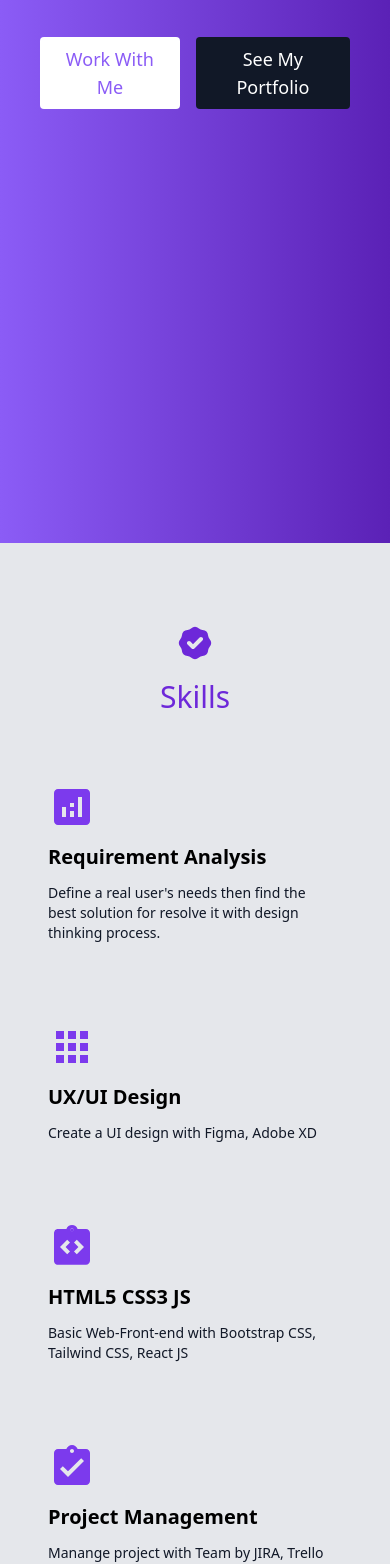
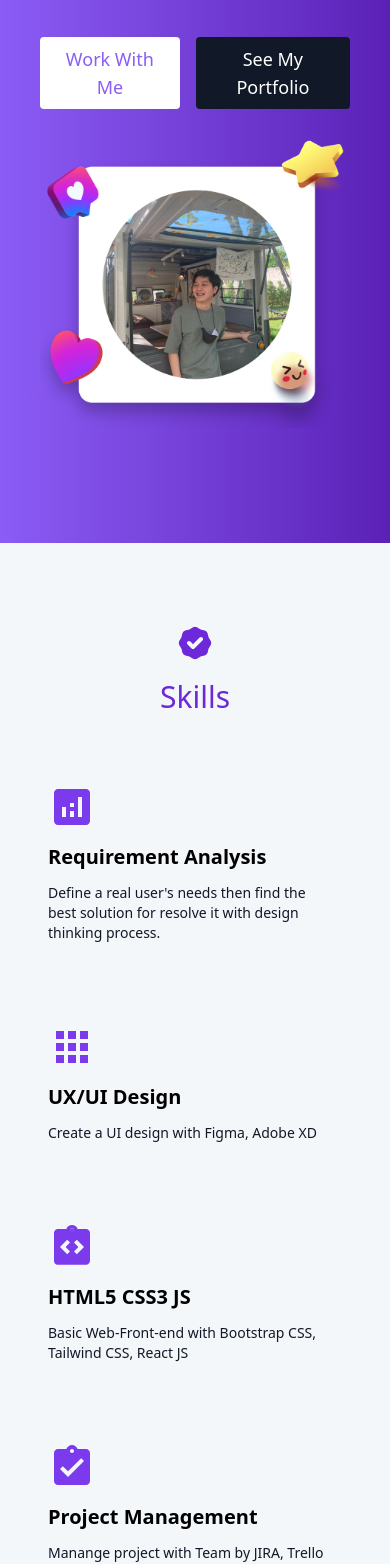
Before and after one commit to Jeerapat-pake/JeerapatPortfolio, a React (Create React App) app: page / in a window 390 px wide. Shown: the part 365-1929 px from the top of the page. Built offline with nearby package versions, Linux system fonts and the light colour scheme.

Commit message:
change bg section skill

```diff
--- a/src/components/Banner.js
+++ b/src/components/Banner.js
@@ -7,7 +7,7 @@ export default function Banner() {
       className="bg-gradient-to-r from-purple-500 to-purple-800 text-white "
     >
       <div className="container mx-auto flex px-10 py-20 md:flex-row flex-col items-center h-screen">
-        <div className="lg:flex-grow md:w-1/2 lg:pr-24 md:pr-16 flex flex-col md:items-start md:text-left mb-16 md:mb-0 items-center text-center">
+        <div className="lg:flex-grow md:w-1/2 lg:pr-24 md:pr-16 flex flex-col md:items-start md:text-left mb-6 md:mb-0 items-center text-center">
           <h1 className="title-font sm:text-4xl text-3xl mb-8 font-medium ">
             Hi, I'm Jeerpat
           </h1>
@@ -34,7 +34,7 @@ export default function Banner() {
         </div>
         <div className="lg:max-w-lg lg:w-full md:w-1/2 ">
           <img
-            className="object-cover object-center rounded hidden sm:block"
+            className="object-cover object-center rounded "
             alt="hero"
             src="./myprofile.png"
           />
--- a/src/components/Skills.js
+++ b/src/components/Skills.js
@@ -3,7 +3,11 @@ import { skills } from "../data";
 import { BadgeCheckIcon } from "@heroicons/react/solid";
 export default function Skills() {
   return (
-    <section id="skill " className="bg-gray-200 text-black pt-10">
+    <section
+      id="skill "
+      className=" text-black pt-10 "
+      style={{ backgroundColor: "#f4f7fa" }}
+    >
       <div className="container px-5 py-10 mx-auto">
         <div className="text-center mb-10">
           <BadgeCheckIcon className="mx-auto inline-block w-10 mb-4 text-purple-700" />
```
